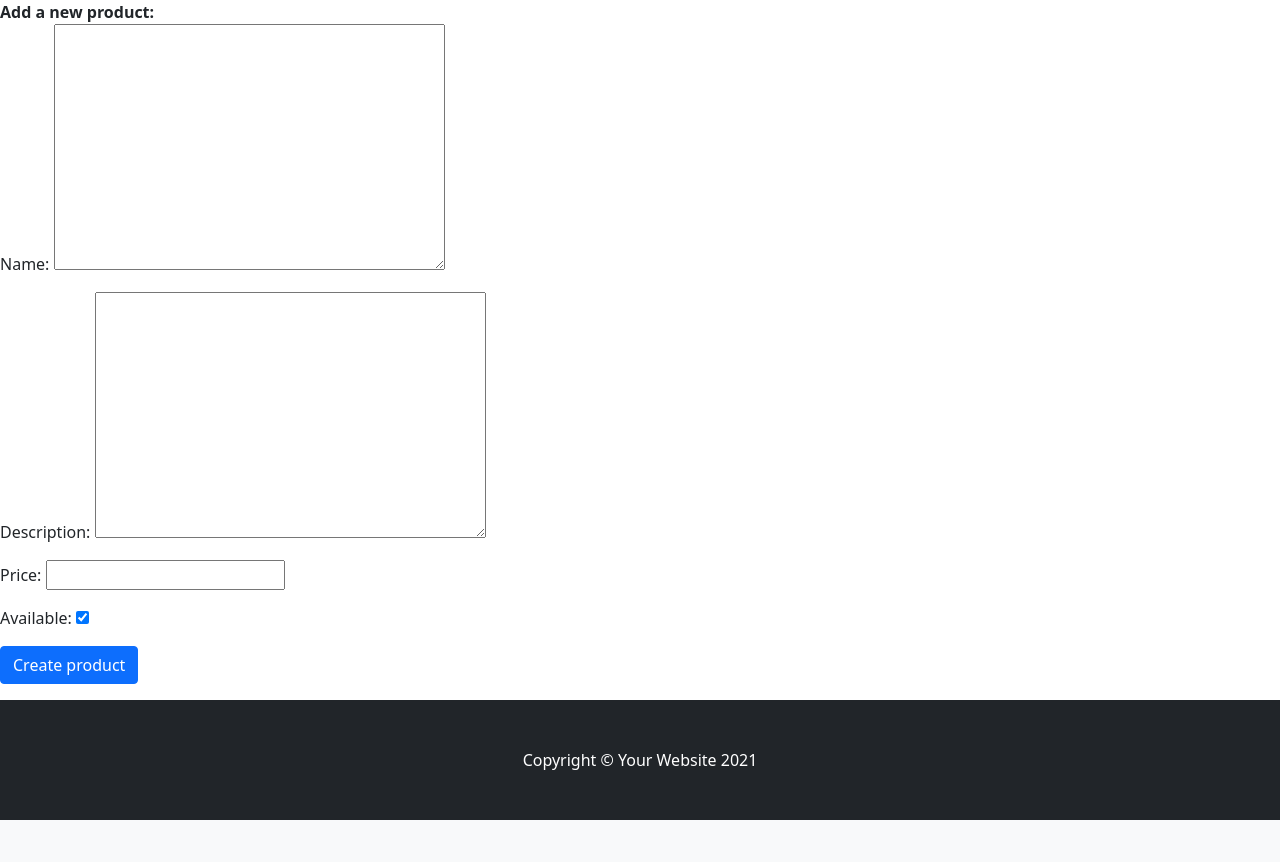
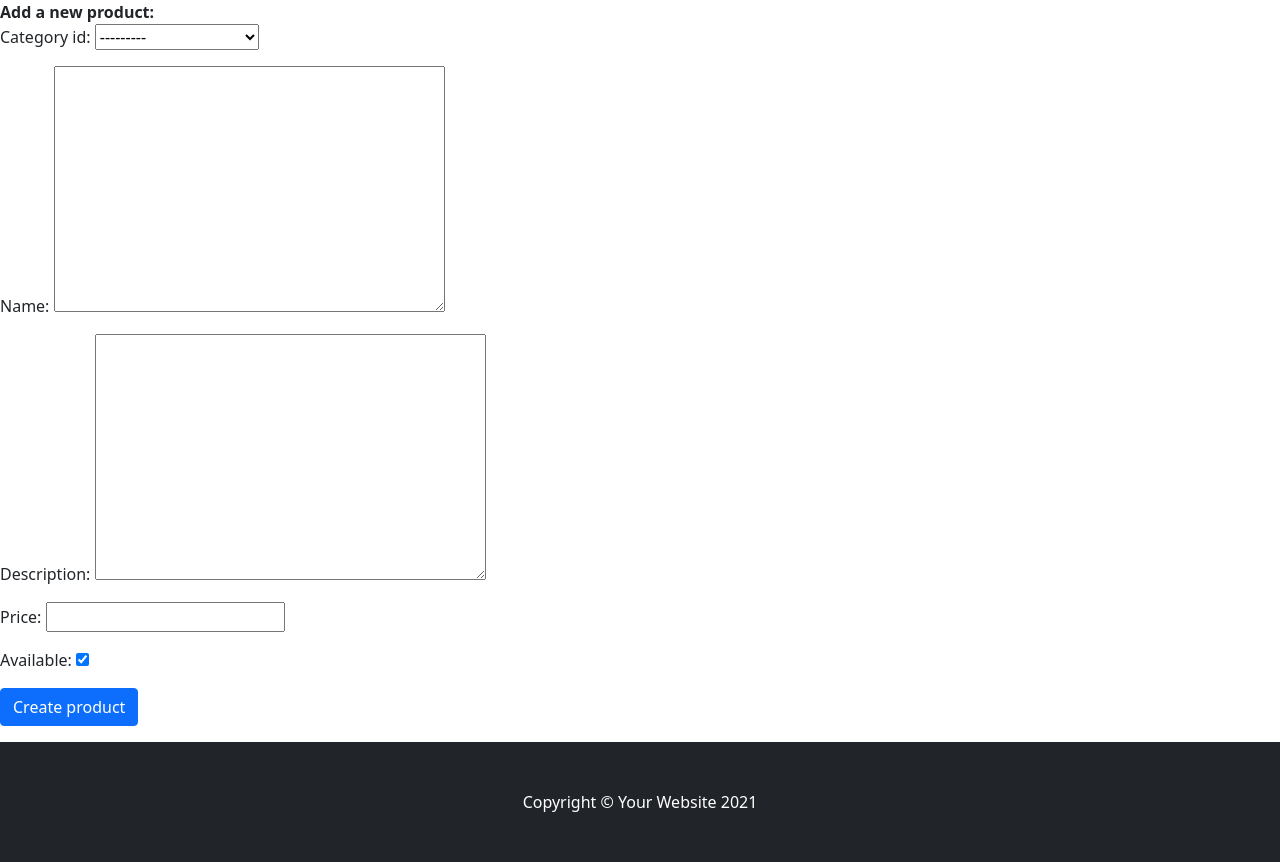
Before and after one commit to SergeyLev/MixWebShop, a Django app: page /products/create in a window 1280 px wide. Shown: the part 70-932 px from the top of the page. Before the commit the page ends 890 px from the top, so only its background shows below. Run offline with Django 3.2, Linux system fonts and the light colour scheme; data comes from the database, SQL or seed files in the repository; both versions use the stored data as it was after the commit; parts of the project's set-up code (start-up, migrations or seed data) failed here and were passed over; some libraries are stand-ins or nearby versions.

Commit message:
add Category and Products in admin.py, edit Categories link in base.html, add and edit Category and Product models in models.py, add urls for CategoryList, CategoryDetail, CategoryEdit, CategoryDelete in url.py, add views for CategoryList, CategoryDetail, CategoryEdit, CategoryDelete in views.py,

```diff
--- a/MixWebShop/admin.py
+++ b/MixWebShop/admin.py
@@ -1,5 +1,7 @@
 from django.contrib import admin
-from .models import Product
+from .models import Product, Profile, Category
 
 
 admin.site.register(Product)
+admin.site.register(Profile)
+admin.site.register(Category)
--- a/MixWebShop/models.py
+++ b/MixWebShop/models.py
@@ -2,7 +2,6 @@ from django.db import models
 from django.contrib.auth.models import User
 
 class Profile(models.Model):
-
     user = models.OneToOneField(User, on_delete=models.CASCADE, related_name='profile')
     name = models.TextField(max_length=100, null=True)
     surname = models.TextField(max_length=100, null=True)
@@ -11,10 +10,13 @@ class Profile(models.Model):
     def __str__(self):
         return self.user.username
 
+class Category(models.Model):
+    category_id = models.AutoField(primary_key=True)
+    name = models.TextField(max_length=100, null=False)
 
 class Product(models.Model):
-    product_id = models.AutoField(primary_key=True, unique=True)  # Primary key
-    # category_id = models.ForeignKey(Category, on_delete=models.CASCADE)  # Foreign Key
+    product_id = models.AutoField(primary_key=True)  # Primary key
+    category_id = models.ForeignKey(Category, on_delete=models.CASCADE, null=True, blank=True)  # Foreign Key
     name = models.TextField(max_length=100, null=False)
     description = models.TextField(blank=True)
     price = models.DecimalField(max_digits=10, decimal_places=2)
--- a/MixWebShop/templates/base.html
+++ b/MixWebShop/templates/base.html
@@ -17,7 +17,7 @@
 <!-- Navigation-->
 <nav class="navbar navbar-expand-lg navbar-light bg-light">
     <div class="container px-4 px-lg-5">
-        <a class="navbar-brand" href="#!"><u>Categories</u></a>
+        <a class="navbar-brand" href="{% url 'category_list' %}"><u>Categories</u></a>
         <button class="navbar-toggler" type="button" data-bs-toggle="collapse" data-bs-target="#navbarSupportedContent"
                 aria-controls="navbarSupportedContent" aria-expanded="false" aria-label="Toggle navigation"><span
                 class="navbar-toggler-icon"></span></button>
--- a/MixWebShop/views.py
+++ b/MixWebShop/views.py
@@ -1,5 +1,5 @@
 from django.views.generic import TemplateView, ListView, DetailView, CreateView, UpdateView, DeleteView
-from .models import Product, Profile
+from .models import Product, Profile, Category
 from .forms import SignUpForm
 from django.urls import reverse_lazy
 from django.contrib.auth.views import LoginView
@@ -61,3 +61,32 @@ class ProfileUpdate(UpdateView):
     fields = '__all__'
     success_url = reverse_lazy('profile_detail')
     context_object_name = 'profile'
+
+class CategoryList(ListView):
+    template_name = 'category_list.html'
+    model = Category
+    context_object_name = 'categories'
+
+class CategoryDetail(DetailView):
+    template_name = 'category_detail.html'
+    model = Category
+    context_object_name = 'category'
+
+class CategoryCreate(CreateView):
+    template_name = 'category_create.html'
+    model = Category
+    success_url = reverse_lazy('category_list')
+    fields = '__all__'
+
+class CategoryUpdate(UpdateView):
+    template_name = 'category_update.html'
+    model = Category
+    fields = '__all__'
+    success_url = reverse_lazy('category_detail')
+    context_object_name = 'category'
+
+class CategoryDelete(DeleteView):
+    template_name = 'category_delete.html'
+    model = Category
+    context_object_name = 'category'
+    success_url = reverse_lazy('category_list')
--- a/shop/urls.py
+++ b/shop/urls.py
@@ -17,7 +17,8 @@ from django.contrib import admin
 from django.urls import path
 from MixWebShop.views import (Main, ProductList, ProductDetail, ProductCreate,
                               ProductUpdate, ProductDelete, SignUpView,
-                              ProfileDetail, ProfileUpdate)
+                              ProfileDetail, ProfileUpdate, CategoryList, CategoryDetail,
+                              CategoryCreate, CategoryUpdate, CategoryDelete)
 
 from django.conf.urls.static import static
 from django.conf import settings
@@ -35,6 +36,10 @@ urlpatterns = [
     path('sign-up/', SignUpView.as_view(), name='sign_up'),
     path('accounts/profile/<int:pk>', ProfileDetail.as_view(),  name='profile_detail'),
     path('accounts/profile/<int:pk>/update', ProfileUpdate.as_view(), name='profile_update'),
-
+    path('category', CategoryList.as_view(), name='category_list'),
+    path('category/create', CategoryCreate.as_view(), name='category_create'),
+    path('category/<int:pk>/detail', CategoryDetail.as_view(), name='category_detail'),
+    path('category/<int:pk>/detail/update', CategoryUpdate.as_view(), name='category_update'),
+    path('category/<int:pk>/detail/delete', CategoryDelete.as_view(), name='category_delete'),
 
 ]
```
Also changed, not shown: MixWebShop/migrations/0009_auto_20210630_1650.py (deleted), db.sqlite3.
